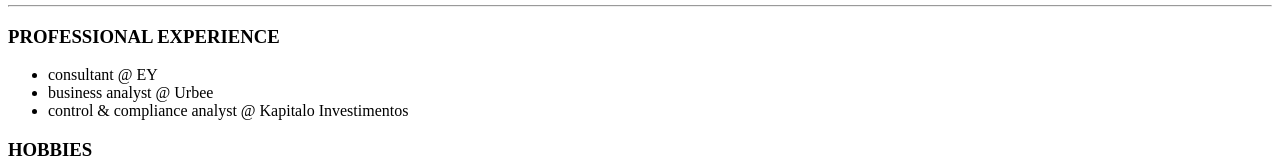
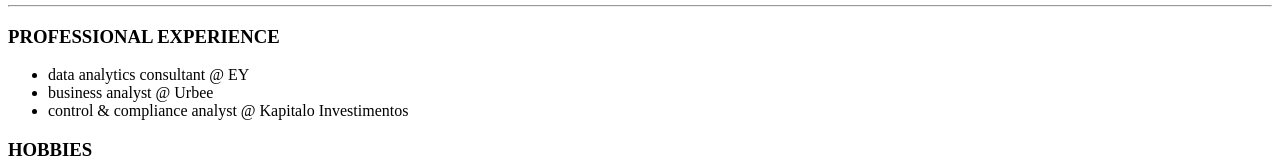
Before and after one commit to pedroslm/CV, a plain HTML site: page index.html in a window 1280 px wide. Shown: the part 307-465 px from the top of the page. Drawn offline with Linux system fonts and the light colour scheme.

Commit message:
update professional exp

```diff
--- a/index.html
+++ b/index.html
@@ -19,7 +19,7 @@
   <hr>
   <h3>PROFESSIONAL EXPERIENCE</h3>
   <ul>
-    <li>consultant @ EY</li>
+    <li>data analytics consultant @ EY</li>
     <li>business analyst @ Urbee</li>
     <li>control & compliance analyst @ Kapitalo Investimentos</li>
   </ul>
```
